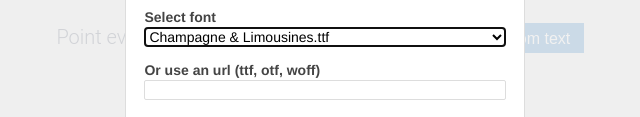
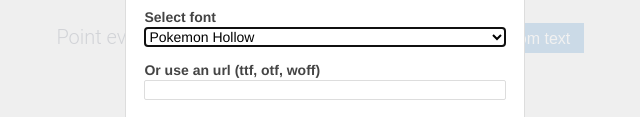
Before and after one commit to Shinao/PathToPoints, a plain HTML site: page index.html in a window 1280 px wide. Both pictures are taken after a click on the button "Generate from text". Shown: the part 282-399 px from the top of the page, without its empty margins (315-955 px from the left). Drawn offline with Linux system fonts and the light colour scheme.

Commit message:
Add and rename fonts

```diff
--- a/index.html
+++ b/index.html
@@ -76,20 +76,23 @@
         <label for="fonts">Select font</label>
         <br/>
         <select id="fonts" name="fonts">
-            <option value="Champagne & Limousines.ttf">Champagne & Limousines.ttf</option>
-            <option value="Marcsc___.ttf">Marcsc___.ttf</option>
-            <option value="Roboto-Regular.ttf">Roboto-Regular.ttf</option>
-            <option value="Starjedi.ttf">Starjedi.ttf</option>
-            <option value="njnaruto.ttf">njnaruto.ttf</option>
-            <option value="varsity_regular.ttf">varsity_regular.ttf</option>
-            <option value="BebasNeue.otf">BebasNeue.otf</option>
-            <option value="CHERI___.TTF">CHERI___.TTF</option>
-            <option value="ChopinScript.otf">ChopinScript.otf</option>
-            <option value="Pokemon Hollow.ttf">Pokemon Hollow.ttf</option>
-            <option value="SCRIPTIN.ttf">SCRIPTIN.ttf</option>
-            <option value="evanescent.ttf">evanescent.ttf</option>
-            <option value="riesling.ttf">riesling.ttf</option>
-            <option value="waltographUI.ttf">waltographUI.ttf</option>
+			<option value="Pokemon Hollow.ttf">Pokemon Hollow</option>
+            <option value="Champagne & Limousines.ttf">Champagne & Limousines</option>
+            <option value="Marcsc___.ttf">Marcsc</option>
+            <option value="Roboto-Regular.ttf">Roboto</option>
+            <option value="Starjedi.ttf">Starjedi</option>
+            <option value="njnaruto.ttf">Ninja Naruto</option>
+            <option value="varsity_regular.ttf">Varsity regular</option>
+            <option value="BebasNeue.otf">BebasNeue</option>
+            <option value="CHERI___.TTF">CHERI</option>
+            <option value="ChopinScript.otf">ChopinScript</option>
+            <option value="SCRIPTIN.ttf">SCRIPTIN</option>
+            <option value="evanescent.ttf">Evanescent</option>
+            <option value="riesling.ttf">Riesling</option>
+            <option value="waltographUI.ttf">waltographUI</option>
+            <option value="HARRYP__.TTF">HARRYP</option>
+            <option value="akka.ttf">Akka</option>
+            <option value="All Star Resort.ttf">All Star Resort</option>
         </select>
         <br/><br/>
         <label for="url_font">Or use an url (ttf, otf, woff)</label>
--- a/js/pathtopoints.js
+++ b/js/pathtopoints.js
@@ -95,7 +95,7 @@
                 setTimeout(function () {
                     removeItemFromDropzone();
 
-                    var font_selected = "fonts/" + $("#fonts").find(":selected").text();
+                    var font_selected = "fonts/" + $("#fonts").find(":selected").val();
                     var url_font = $("#url_font").val();
                     var text_svg = $("#text_svg").val();
                     var font_size = parseInt($("#font_size").val());
```
Also changed, not shown: fonts/All Star Resort.ttf (added), fonts/HARRYP__.TTF (added), fonts/akka.ttf (added).
